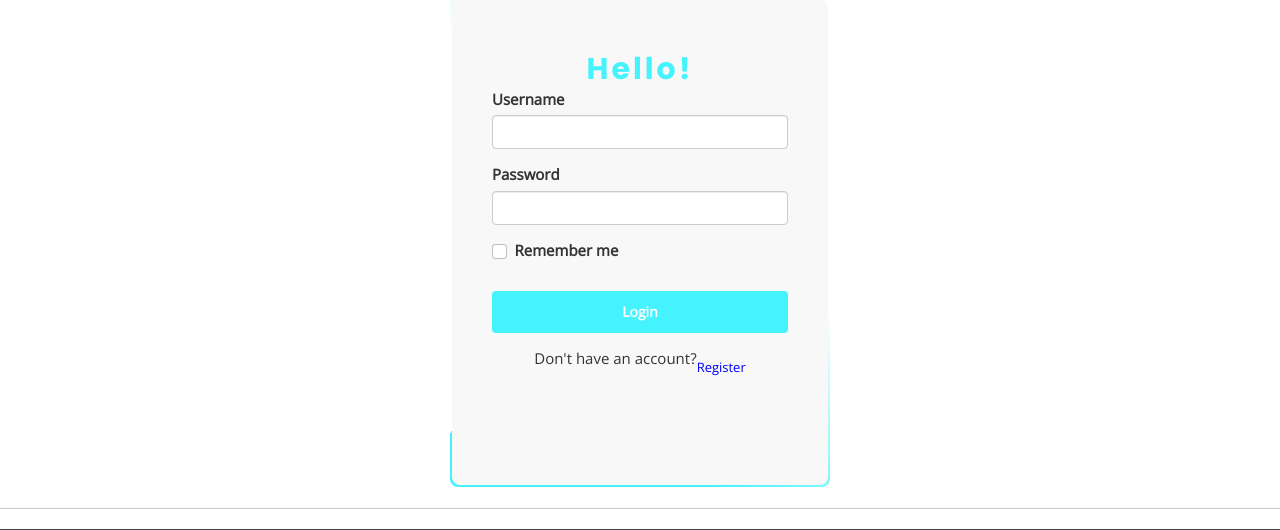
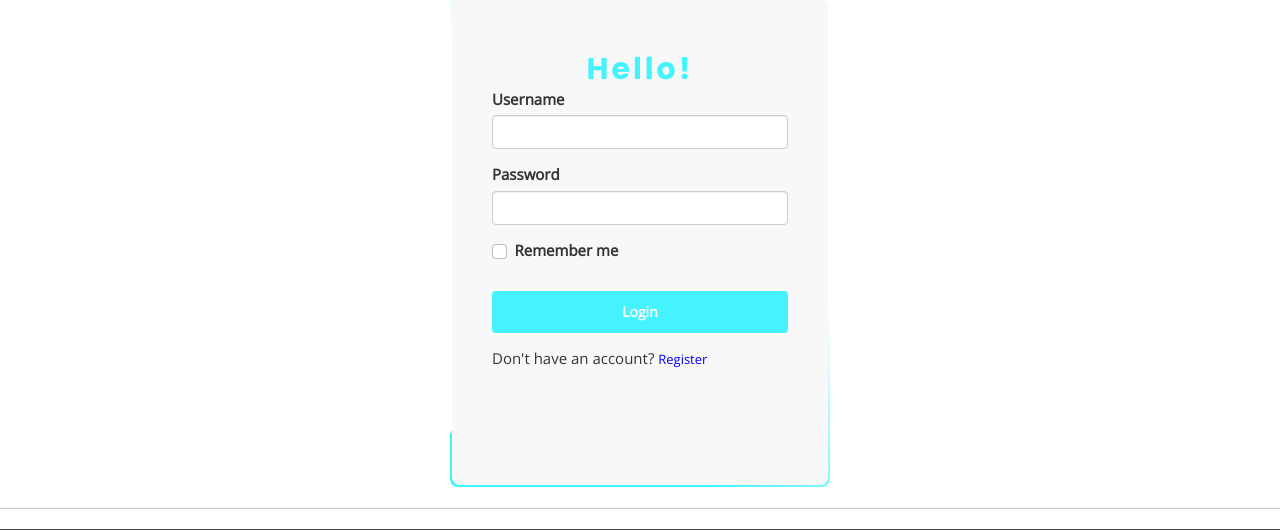
Before and after one commit to khanh-mrc/Rent-House, a Django app: page /login/ in a window 1280 px wide. Shown: the part 105-635 px from the top of the page. Run offline with Django 4.2, Linux system fonts and the light colour scheme; some libraries are stand-ins or nearby versions.

Commit message:
Fixed UI

```diff
--- a/templates/accounts/login.html
+++ b/templates/accounts/login.html
@@ -35,9 +35,11 @@
                             {% endfor %}
                             </div>
 
-                            <div class="mt-4">
-                                <div class="d-flex justify-content-center links">
-                                    Don't have an account? <a href="{% url 'register' %}" style="color: blue;font-size:13px"> Register</a>
+                            <div class="mt-4 ml-auto">
+                                <div class="align-self-center">
+                                    Don't have an account?
+                                    <a href="{% url 'register' %}"
+                                    style="color: blue;font-size:13px;"> Register</a>
                                 </div>
                             </div>
                     </form>
--- a/templates/accounts/register.html
+++ b/templates/accounts/register.html
@@ -6,7 +6,7 @@
     .box{
         margin-top: 20px;
         width: 420px;
-	    height: 640px;
+	    height: 680px;
     }
 </style>
 <div class="box">
@@ -70,8 +70,8 @@
                     </div>
 
                     <div class="mt-4">
-                        <div class="d-flex justify-content-center links">
-                            <p>Already have an account?</p> <a href="{% url 'login' %}" class="text-center" style="color:blue;font-size:13px"> Log In</a>
+                        <div class="align-self-center">
+                            Already have an account? <a href="{% url 'login' %}" class="text-center" style="color:blue;font-size:13px"> Log In</a>
                         </div>
                     </div>
             </form>
```
